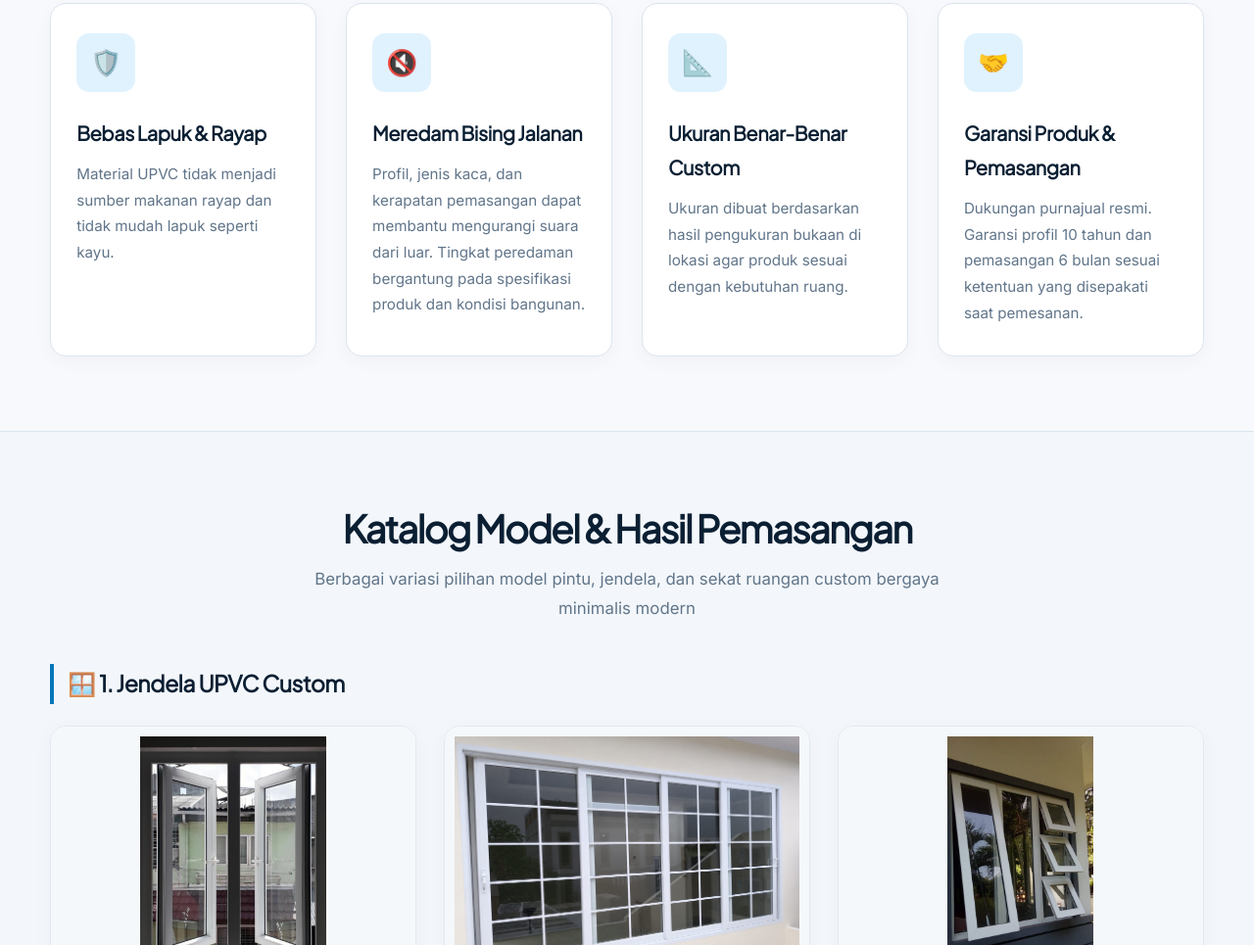
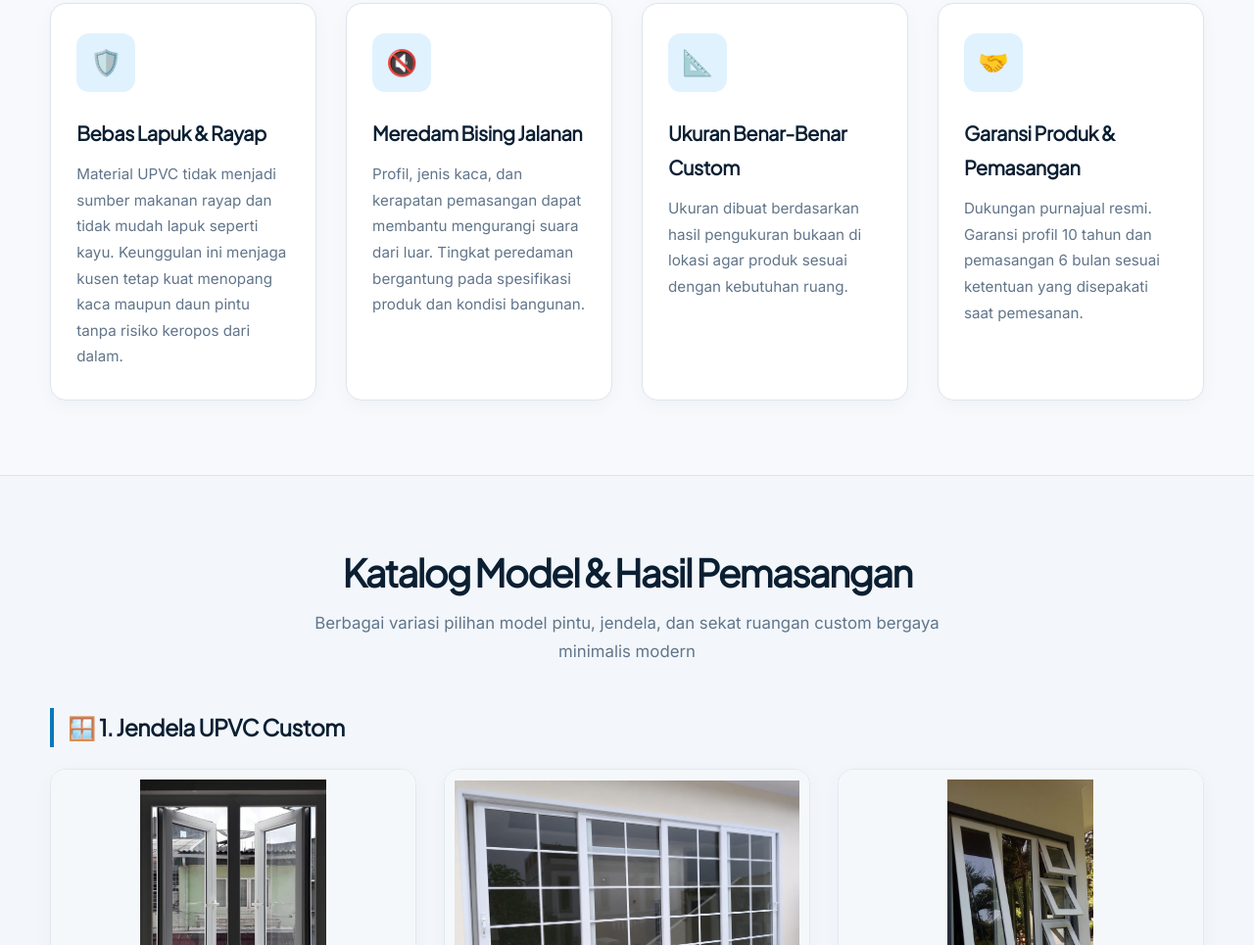
Before and after one commit to evanbennysiswanto-hub/kusen-upvc-evan, a plain HTML site: page index.html in a window 1280 px wide. Shown: the part 1975-2940 px from the top of the page at 98% size. Drawn offline with Linux system fonts and the light colour scheme.

Commit message:
update terbaru

```diff
--- a/index.html
+++ b/index.html
@@ -1541,7 +1541,7 @@ img{max-width:100%}
 <div class="feature-card">
 <div class="feature-icon-box">🛡️</div>
 <h3>Bebas Lapuk &amp; Rayap</h3>
-<p>Material UPVC tidak menjadi sumber makanan rayap dan tidak mudah lapuk seperti kayu.</p>
+<p>Material UPVC tidak menjadi sumber makanan rayap dan tidak mudah lapuk seperti kayu. Keunggulan ini menjaga kusen tetap kuat menopang kaca maupun daun pintu tanpa risiko keropos dari dalam.</p>
 </div>
 <div class="feature-card">
 <div class="feature-icon-box">🔇</div>
```
